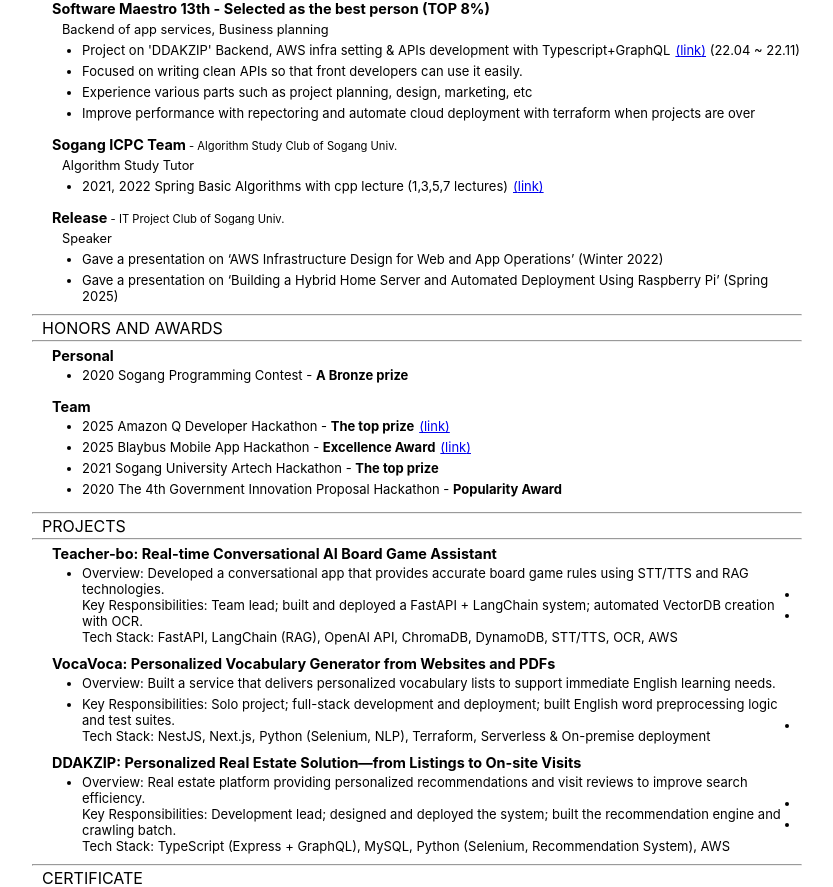
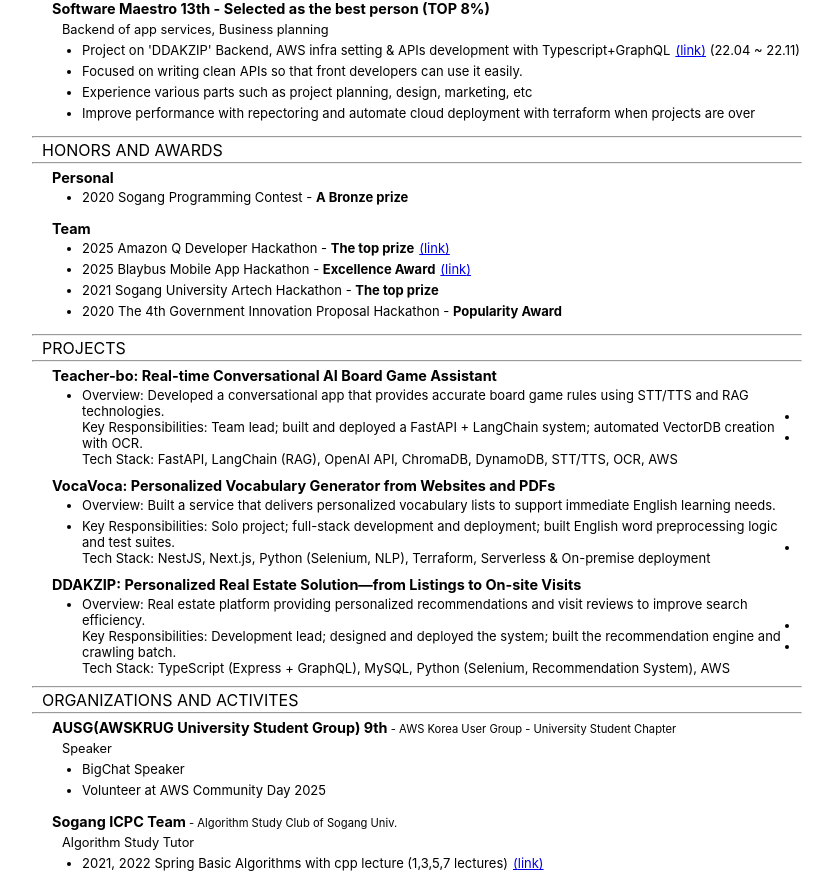
Before and after one commit to americano212/typescript-react-resume-page, a React (Create React App) app: page / in a window 1280 px wide. Shown: the part 352-1239 px from the top of the page, without its empty margins (224-1057 px from the left). Built offline with nearby package versions, Linux system fonts and the light colour scheme.

Commit message:
feat: add organizations and activates tab

```diff
--- a/src/assets/datas/experience.data.ts
+++ b/src/assets/datas/experience.data.ts
@@ -40,77 +40,4 @@
       },
     ],
   },
-  {
-    enSubtitle: "Sogang ICPC Team",
-    krSubtitle: "Sogang ICPC Team",
-    enDescription: "Algorithm Study Club of Sogang Univ.",
-    krDescription: "서강대학교 알고리즘 학회",
-    enSubDescription: "Algorithm Study Tutor",
-    krSubDescription: "알고리즘 스터디 튜터 활동",
-    isDisplay: true,
-    date: "(20.03 ~)",
-    details: [
-      {
-        linkUrl:
-          "https://www.youtube.com/watch?v=PEMSNWi1tLM&list=PLNsZHQX7ujN8c9BRdZIPifxU1fM7hZBBh",
-        linkText: "link",
-        enText:
-          "2021, 2022 Spring Basic Algorithms with cpp lecture (1,3,5,7 lectures)",
-        krText:
-          "2021년, 2022년 봄, cpp로 기초 알고리즘 강의 (1,3,5,7 lectures)",
-        isDisplay: true,
-      },
-    ],
-  },
-  {
-    enSubtitle: "SWIC",
-    krSubtitle: "SWIC",
-    enDescription: "Sogang Wise Investment Club",
-    krDescription: "서강대학교 재테크 학회",
-    enSubDescription: "Team Leader (2021 1st semester, 2nd semester)",
-    krSubDescription: "팀장 (2021년 1,2학기)",
-    date: "(20.09 ~ 21.12)",
-    details: [
-      {
-        enText:
-          "Analyze companies with Python, Research on efficient portfolio optimization",
-        krText: "파이썬으로 기업을 분석하고, 효율적인 포트폴리오 최적화 연구",
-        isDisplay: true,
-      },
-      {
-        enText: "Conducted a Python study for beginners within the club",
-        krText: "학회 내에서 비전공자를 위해 파이썬 스터디 진행",
-        isDisplay: true,
-      },
-      {
-        enText: "Create stock backtesting and visualization programs",
-        krText: "주식 백테스팅 및 시각화 프로그램을 제작",
-        isDisplay: true,
-      },
-    ],
-  },
-  {
-    enSubtitle: "Release",
-    krSubtitle: "Release",
-    enDescription: "IT Project Club of Sogang Univ.",
-    krDescription: "서강대학교 프로젝트 학회",
-    enSubDescription: "Speaker",
-    krSubDescription: "발표자",
-    isDisplay: true,
-    details: [
-      {
-        enText:
-          "Gave a presentation on ‘AWS Infrastructure Design for Web and App Operations’ (Winter 2022)",
-        krText: "‘웹/앱 운영을 위한 AWS 인프라 설계'를 주제로 발표 (2022 wi)",
-        isDisplay: true,
-      },
-      {
-        enText:
-          "Gave a presentation on ‘Building a Hybrid Home Server and Automated Deployment Using Raspberry Pi’ (Spring 2025)",
-        krText:
-          "'라즈베리파이를 이용한 하이브리드 홈서버 구축 및 자동화 배포'를 주제로 발표 (2025 sp)",
-        isDisplay: true,
-      },
-    ],
-  },
 ];
--- a/src/assets/datas/index.ts
+++ b/src/assets/datas/index.ts
@@ -5,6 +5,7 @@
 import { certificateData } from "./certificate.data";
 import { technicalSkillData } from "./technical-skill.data";
 import { projectsData } from "./projects.data";
+import { organizationsAndActivitesData } from "./organizations-and-activates.data";
 
 export {
   aboutMeData,
@@ -14,4 +15,5 @@
   certificateData,
   technicalSkillData,
   projectsData,
+  organizationsAndActivitesData,
 };
--- /dev/null
+++ b/src/assets/datas/organizations-and-activates.data.ts
@@ -0,0 +1,100 @@
+import { Content } from "../../types/content.interface";
+
+export const organizationsAndActivitesData: Content[] = [
+  {
+    enSubtitle: "AUSG(AWSKRUG University Student Group) 9th",
+    krSubtitle: "AUSG(AWSKRUG University Student Group) 9기",
+    enDescription: "AWS Korea User Group - University Student Chapter",
+    krDescription: "AWS 한국사용자모임 대학생 소모임(연합동아리)",
+    enSubDescription: "Speaker",
+    krSubDescription: "발표자",
+    isDisplay: true,
+    date: "(25.07 ~)",
+    details: [
+      {
+        enText: "BigChat Speaker",
+        krText: "BigChat 발표자",
+        isDisplay: true,
+      },
+      {
+        enText: "Volunteer at AWS Community Day 2025",
+        krText: "AWS Community Day 2025 자원봉사자로 활동",
+        isDisplay: true,
+      },
+    ],
+  },
+  {
+    enSubtitle: "Sogang ICPC Team",
+    krSubtitle: "Sogang ICPC Team",
+    enDescription: "Algorithm Study Club of Sogang Univ.",
+    krDescription: "서강대학교 알고리즘 학회",
+    enSubDescription: "Algorithm Study Tutor",
+    krSubDescription: "알고리즘 스터디 튜터 활동",
+    isDisplay: true,
+    date: "(20.03 ~)",
+    details: [
+      {
+        linkUrl:
+          "https://www.youtube.com/watch?v=PEMSNWi1tLM&list=PLNsZHQX7ujN8c9BRdZIPifxU1fM7hZBBh",
+        linkText: "link",
+        enText:
+          "2021, 2022 Spring Basic Algorithms with cpp lecture (1,3,5,7 lectures)",
+        krText:
+          "2021년, 2022년 봄, cpp로 기초 알고리즘 강의 (1,3,5,7 lectures)",
+        isDisplay: true,
+      },
+    ],
+  },
+  {
+    enSubtitle: "SWIC",
+    krSubtitle: "SWIC",
+    enDescription: "Sogang Wise Investment Club",
+    krDescription: "서강대학교 재테크 학회",
+    enSubDescription: "Team Leader (2021 1st semester, 2nd semester)",
+    krSubDescription: "팀장 (2021년 1,2학기)",
+    isDisplay: true,
+    date: "(20.09 ~ 21.12)",
+    details: [
+      {
+        enText:
+          "Analyze companies with Python, Research on efficient portfolio optimization",
+        krText: "파이썬으로 기업을 분석하고, 효율적인 포트폴리오 최적화 연구",
+        isDisplay: true,
+      },
+      {
+        enText: "Conducted a Python study for beginners within the club",
+        krText: "학회 내에서 비전공자를 위해 파이썬 스터디 진행",
+        isDisplay: true,
+      },
+      {
+        enText: "Create stock backtesting and visualization programs",
+        krText: "주식 백테스팅 및 시각화 프로그램을 제작",
+        isDisplay: true,
+      },
+    ],
+  },
+  {
+    enSubtitle: "Release",
+    krSubtitle: "Release",
+    enDescription: "IT Project Club of Sogang Univ.",
+    krDescription: "서강대학교 프로젝트 학회",
+    enSubDescription: "Speaker",
+    krSubDescription: "발표자",
+    isDisplay: true,
+    details: [
+      {
+        enText:
+          "Gave a presentation on ‘AWS Infrastructure Design for Web and App Operations’ (Winter 2022)",
+        krText: "‘웹/앱 운영을 위한 AWS 인프라 설계'를 주제로 발표 (2022 wi)",
+        isDisplay: true,
+      },
+      {
+        enText:
+          "Gave a presentation on ‘Building a Hybrid Home Server and Automated Deployment Using Raspberry Pi’ (Spring 2025)",
+        krText:
+          "'라즈베리파이를 이용한 하이브리드 홈서버 구축 및 자동화 배포'를 주제로 발표 (2025 sp)",
+        isDisplay: true,
+      },
+    ],
+  },
+];
--- a/src/assets/page.data.ts
+++ b/src/assets/page.data.ts
@@ -5,6 +5,7 @@
   certificateData,
   educationsData,
   experienceData,
+  organizationsAndActivitesData,
   projectsData,
   technicalSkillData,
 } from "./datas";
@@ -32,6 +33,11 @@
   },
   { title: "PROJECTS", contents: projectsData, isDisplay: true },
   {
+    title: "ORGANIZATIONS AND ACTIVITES",
+    contents: organizationsAndActivitesData,
+    isDisplay: true,
+  },
+  {
     title: "CERTIFICATE",
     contents: certificateData,
     isDisplay: true,
```
